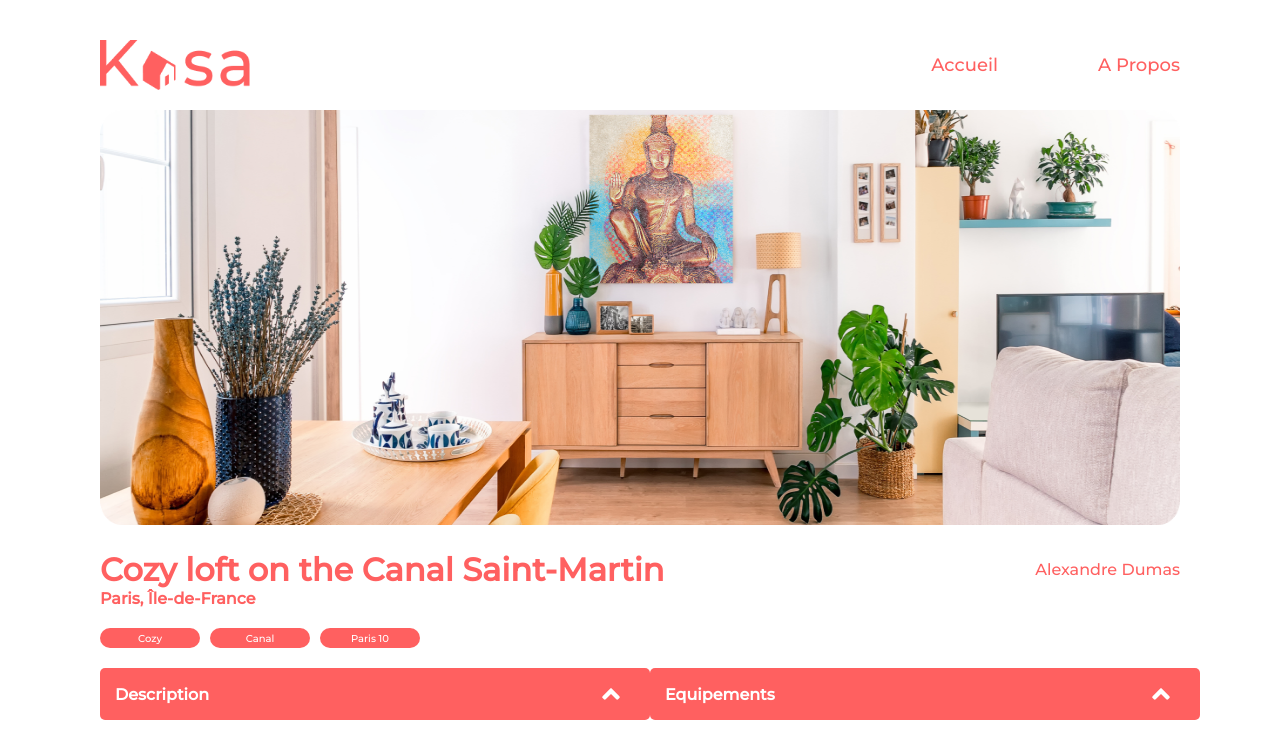
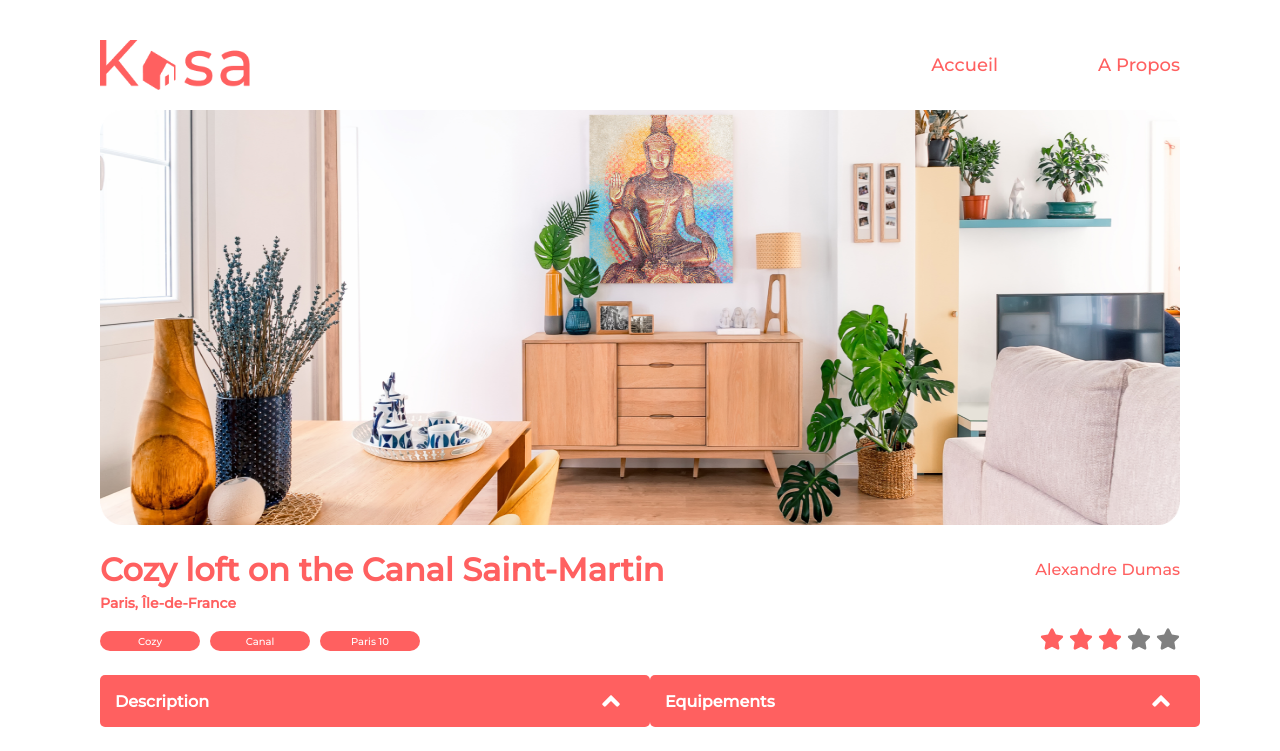
Before and after one commit to bondonflorian/P7_Kasa, a React (Create React App) app: page /housing in a window 1280 px wide. Shown: the top 751 px of the page. Built offline with nearby package versions, Linux system fonts and the light colour scheme.

Commit message:
Correction général de la mise en page de la page housing

```diff
--- a/src/assets/styles/index.scss
+++ b/src/assets/styles/index.scss
@@ -1,3 +1,4 @@
+/* TODO Verifier la police, elle est trop grasse à certains endroit */
 @import "settings";
 @import "./components/header";
 @import "./components/footer";
--- a/src/assets/styles/pages/_housing.scss
+++ b/src/assets/styles/pages/_housing.scss
@@ -20,6 +20,7 @@
         & h1,
         span {
             color: $color-1;
+            margin-bottom: 5px;
         }
 
         &__picture {
@@ -29,25 +30,28 @@
 
     & h3 {
         color: $color-1;
-        font-size: 16px;
+        font-size: 14px;
+        margin-bottom: 15px;
     }
 
     &__filterblock {
         display: flex;
+        align-items: center;
+        justify-content: space-between;
 
 
         &__filter {
             display: flex;
-            align-items: center;
-            justify-content: center;
-            margin-right: 10px;
-            border-radius: 10px;
-            background: $color-1;
-            width: 100px;
-            height: 20px;
-            margin-top: 20px;
 
             & p {
+                display: flex;
+                align-items: center;
+                justify-content: center;
+                margin-right: 10px;
+                border-radius: 10px;
+                background: $color-1;
+                width: 100px;
+                height: 20px;
                 font-size: 10px;
                 color: $color-white;
             }
@@ -84,6 +88,7 @@
                     @include description;
                     margin-top: 30px;
                     padding-right: 20px;
+                    font-size: 17px;
                 }
             }
         }
@@ -93,3 +98,16 @@
 .housing__arrow {
     @include arrow;
 }
+
+.star {
+    font-size: 24px;
+    margin-left: 5px;
+    color: $color-1;
+
+    &__grey {
+        font-size: 24px;
+        margin-left: 5px;
+        color: grey;
+        /* TODO Corriger la coloration du gris, celui-ci doit être plus claire*/
+    }
+}
--- a/src/pages/Housing.js
+++ b/src/pages/Housing.js
@@ -1,5 +1,5 @@
 import React from 'react';
-import { FaAngleUp } from "react-icons/fa";
+import { FaAngleUp, FaStar } from "react-icons/fa";
 const banner = require("../assets/img/Cozy-loft.png");
 
 const Housing = () => {
@@ -17,15 +17,15 @@ const Housing = () => {
             <div className="housing__filterblock">
                 <div className="housing__filterblock__filter">
                     <p>Cozy</p>
-                </div>
-                <div className="housing__filterblock__filter">
                     <p>Canal</p>
-                </div>
-                <div className="housing__filterblock__filter">
                     <p>Paris 10</p>
                 </div>
                 <div className="housing__filterblock__notice">
-                    {/* TODO Fontawesome à venir ici */}
+                    <FaStar className='star' />
+                    <FaStar className='star' />
+                    <FaStar className='star' />
+                    <FaStar className='star__grey' />
+                    <FaStar className='star__grey' />
                 </div>
             </div>
             <div className="housing__filterblock__details">
```
